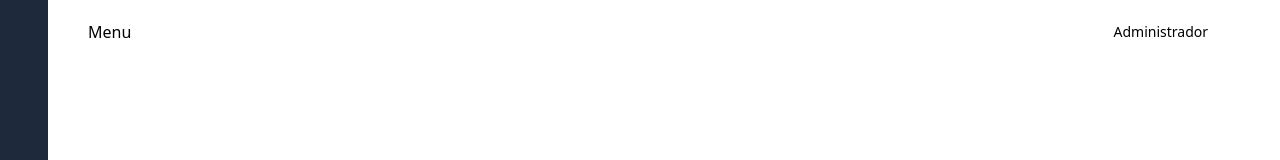
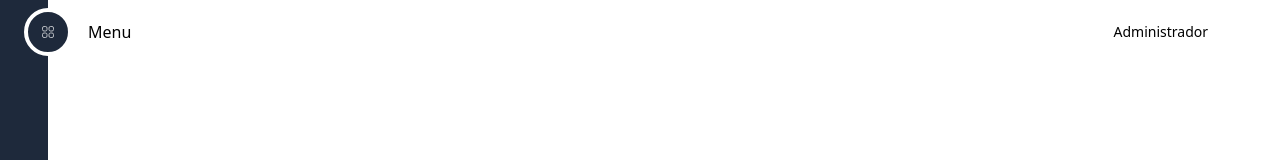
Before and after one commit to VictorRuiz1061/proyecto, a plain HTML site: page fronted/src/modules/agregarSolicitud/agregarSolicitud.html in a window 1280 px wide. Shown: the top 160 px of the page. Drawn offline with nearby package versions, Linux system fonts and the light colour scheme.

Commit message:
Se creó el botón para el menú

```diff
--- a/fronted/src/modules/agregarSolicitud/agregarSolicitud.html
+++ b/fronted/src/modules/agregarSolicitud/agregarSolicitud.html
@@ -52,6 +52,13 @@
             </div>
         </div>
 
+        <!-- ------------------------------Boton------------------------------ -->
+        <div onclick="openNav()" class = "-right-6 transition flex border-4 border-white dark:border-[#0F172A] bg-[#1E293B] dark:hover:bg-blue-500 absolute top-2 p-3 rounded-full text-white hover:rotate-45">
+            <svg fill="none" viewBox="0 0 24 24" strokeWidth={3} stroke="currentColor" class="w-4 h-4">
+                <path strokeLinecap="round" strokeLinejoin="round" d="M3.75 6A2.25 2.25 0 016 3.75h2.25A2.25 2.25 0 0110.5 6v2.25a2.25 2.25 0 01-2.25 2.25H6a2.25 2.25 0 01-2.25-2.25V6zM3.75 15.75A2.25 2.25 0 016 13.5h2.25a2.25 2.25 0 012.25 2.25V18a2.25 2.25 0 01-2.25 2.25H6A2.25 2.25 0 013.75 18v-2.25zM13.5 6a2.25 2.25 0 012.25-2.25H18A2.25 2.25 0 0120.25 6v2.25A2.25 2.25 0 0118 10.5h-2.25a2.25 2.25 0 01-2.25-2.25V6zM13.5 15.75a2.25 2.25 0 012.25-2.25H18a2.25 2.25 0 012.25 2.25V18A2.25 2.25 0 0118 20.25h-2.25A2.25 2.25 0 0113.5 18v-2.25z" />
+            </svg>
+        </div>
+
 
 
 </body>
```
